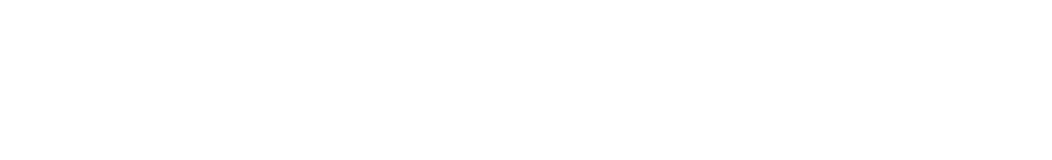
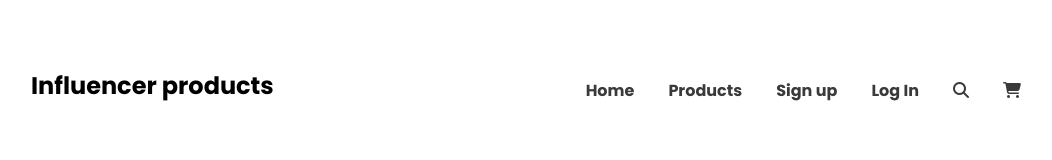
Before and after one commit to rohanhasan17/influencer-gears-repo, a plain HTML site: page index.html in a window 1280 px wide. Shown: the whole page, without its empty margins (97-1149 px from the left). Drawn offline with Linux system fonts and the light colour scheme.

Commit message:
header added

```diff
--- a/index.html
+++ b/index.html
@@ -6,10 +6,27 @@
     <meta name="viewport" content="width=device-width, initial-scale=1.0">
     <title>Influencer Gear</title>
     <link rel="stylesheet" href="styles/style.css">
+    <!-- fonts icon -->
+    <script src="https://kit.fontawesome.com/77e3a8d0c5.js" crossorigin="anonymous"></script>
 </head>
 
 <body>
+    <!-- header starts -->
+    <header class="container">
+        <h2>Influencer products</h2>
+        <nav>
+            <ul>
+                <li><a href="">Home</a></li>
+                <li><a href="">Products</a></li>
+                <li><a href="">Sign up</a></li>
+                <li><a href="">Log In</a></li>
+                <li><a href=""><i class="fa-solid fa-magnifying-glass"></i></a></li>
+                <li><a href=""><i class="fa-solid fa-cart-shopping"></i></a></li>
 
+            </ul>
+        </nav>
+    </header>
+    <!-- header ends -->
 </body>
 
 </html>
--- a/styles/style.css
+++ b/styles/style.css
@@ -0,0 +1,35 @@
+/* fonts */
+@import url('https://fonts.googleapis.com/css2?family=Lobster&family=Poppins:wght@700&display=swap');
+
+/* common styles or utilities */
+body {
+    font-family: 'Poppins', sans-serif;
+}
+
+.container {}
+
+/* header styles */
+header {
+    display: flex;
+    justify-content: space-between;
+    padding: 40px 120px 0px;
+}
+
+nav>ul {
+    display: flex;
+    margin-top: 30px;
+}
+
+nav li {
+    list-style: none;
+    margin-right: 34px;
+}
+
+nav li a {
+    text-decoration: none;
+    color: #3A3A3A;
+}
+
+nav li a:hover {
+    color: orange;
+}
```
